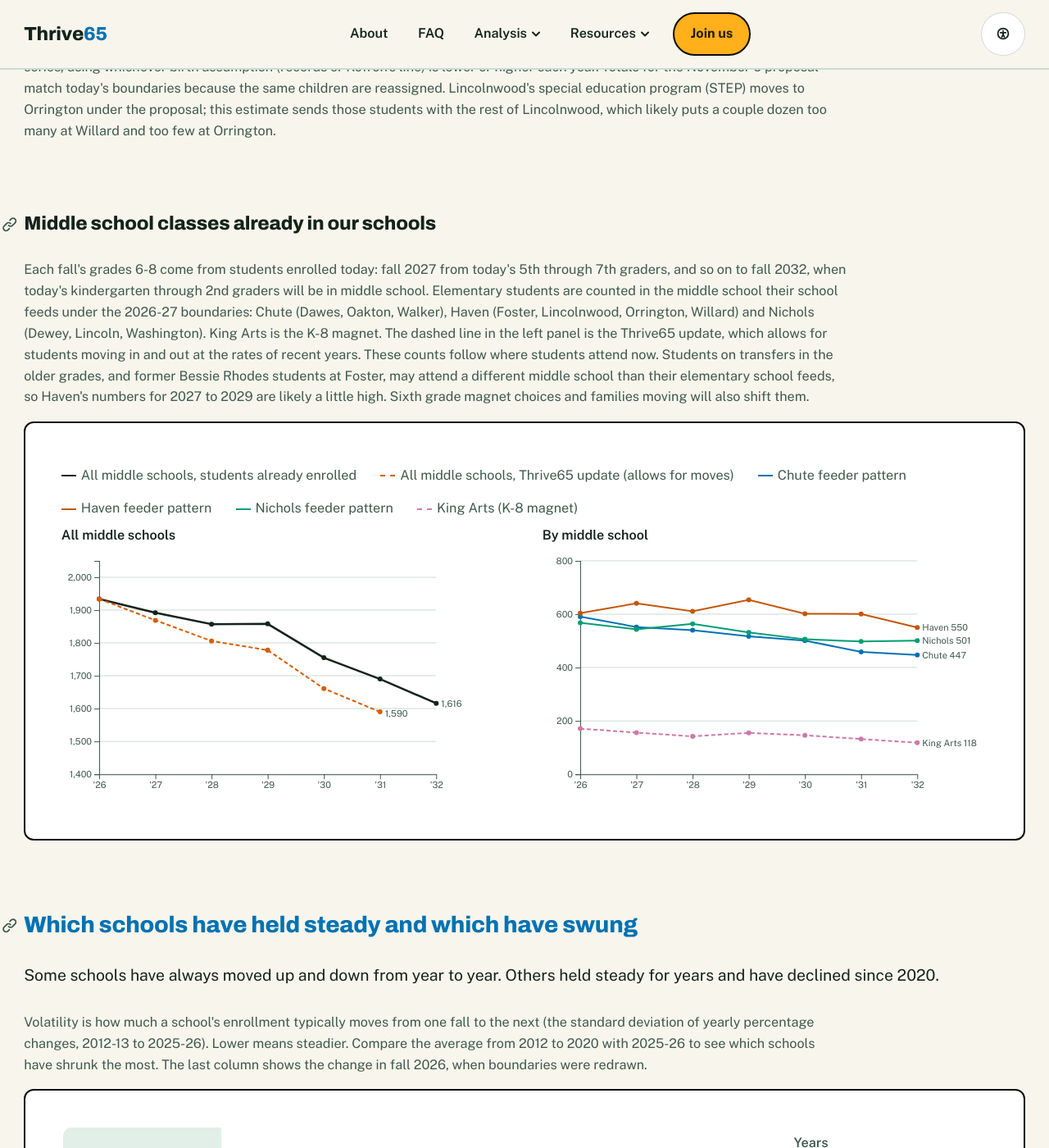
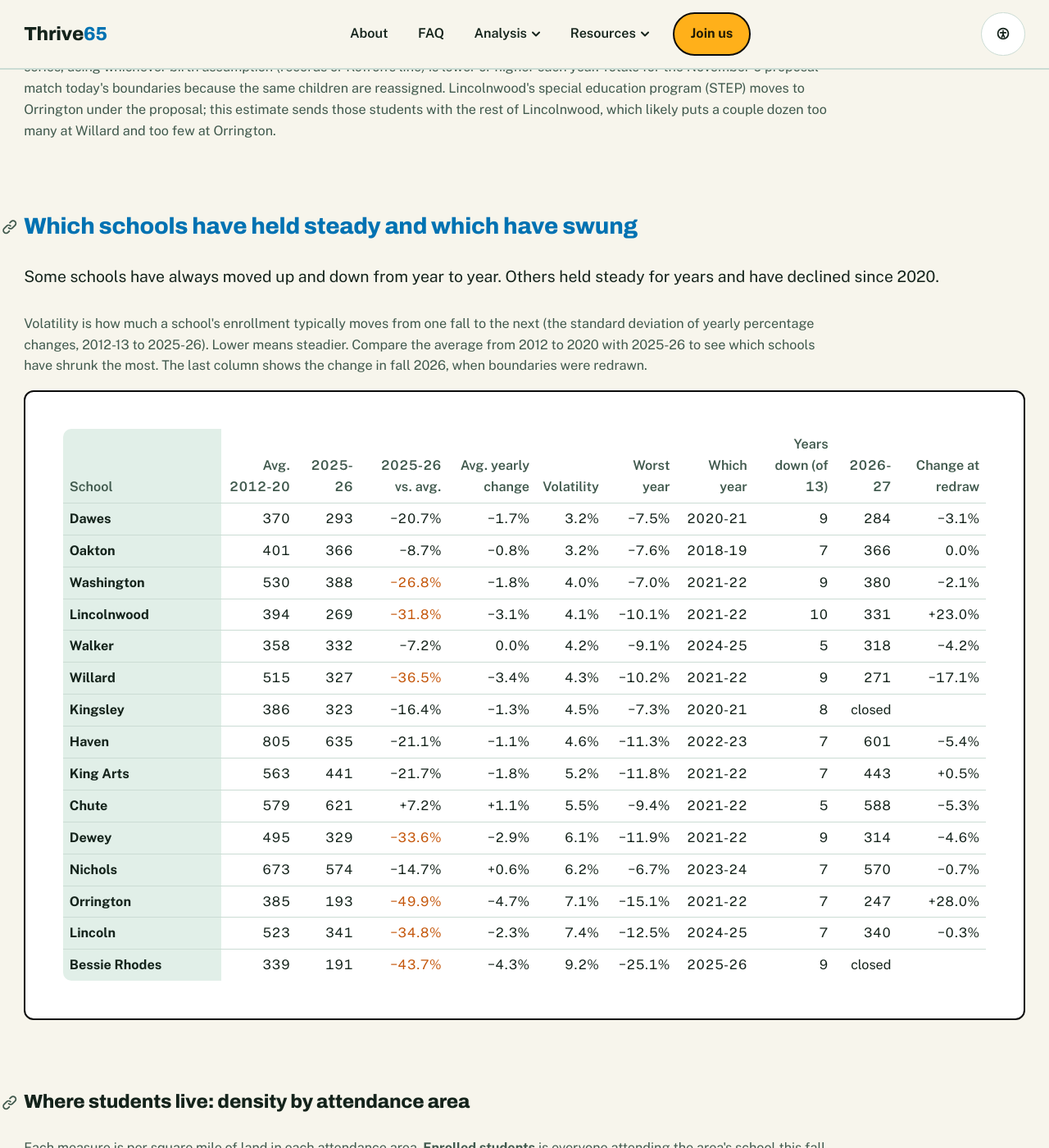
Before and after one commit to Thrive65/thrive65-site, a Jekyll site: the page built from analysis/enrollment.md, in a window 1280 px wide and 1400 px high, scrolled down 14284 px. Shown: the whole window at 82% size. Built offline with Jekyll 4.4.1, drawn with Linux system fonts in a browser that asks for light colours.

Commit message:
Remove the future middle school classes chart
Co-Authored-By: Claude Opus 5.5 <noreply@anthropic.com>
Claude-Session: https://claude.ai/code/session_01SmpF7gL57aNoLck87onHpj

```diff
--- a/analysis/enrollment.md
+++ b/analysis/enrollment.md
@@ -143,12 +143,6 @@ wide: true
 </div>
 <p class="note">Years are fall of each school year (2027 = 2027-28). Middle estimates use birth records; the range runs from the low series to the high series, using whichever birth assumption (records or Kofron's line) is lower or higher each year. Totals for the November 6 proposal match today's boundaries because the same children are reassigned. Lincolnwood's special education program (STEP) moves to Orrington under the proposal; this estimate sends those students with the rest of Lincolnwood, which likely puts a couple dozen too many at Willard and too few at Orrington.</p>
 
-<h3 id="future-ms">Middle school classes already in our schools</h3>
-<p class="note">Each fall's grades 6-8 come from students enrolled today: fall 2027 from today's 5th through 7th graders, and so on to fall 2032, when today's kindergarten through 2nd graders will be in middle school. Elementary students are counted in the middle school their school feeds under the 2026-27 boundaries: Chute (Dawes, Oakton, Walker), Haven (Foster, Lincolnwood, Orrington, Willard) and Nichols (Dewey, Lincoln, Washington). King Arts is the K-8 magnet. The dashed line in the left panel is the Thrive65 update, which allows for students moving in and out at the rates of recent years. These counts follow where students attend now. Students on transfers in the older grades, and former Bessie Rhodes students at Foster, may attend a different middle school than their elementary school feeds, so Haven's numbers for 2027 to 2029 are likely a little high. Sixth grade magnet choices and families moving will also shift them.</p>
-<div class="card">
-  <div id="ms-future" data-draw="ms-future" style="min-height:380px"></div>
-</div>
-
 <h2 id="stability">Which schools have held steady and which have swung</h2>
 <p class="lede">Some schools have always moved up and down from year to year. Others held steady for years and have declined since 2020.</p>
 <p class="note">Volatility is how much a school's enrollment typically moves from one fall to the next (the standard deviation of yearly percentage changes, 2012-13 to 2025-26). Lower means steadier. Compare the average from 2012 to 2020 with 2025-26 to see which schools have shrunk the most. The last column shows the change in fall 2026, when boundaries were redrawn.</p>
```
